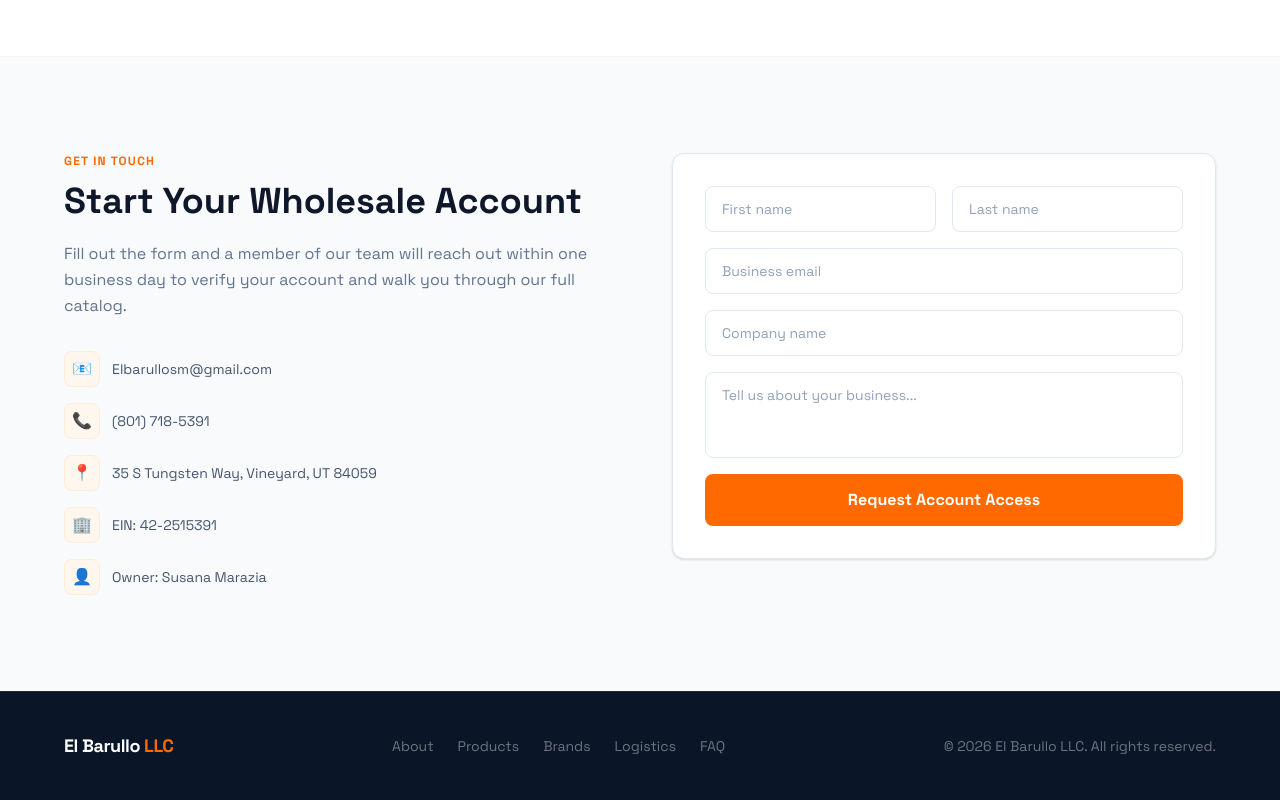
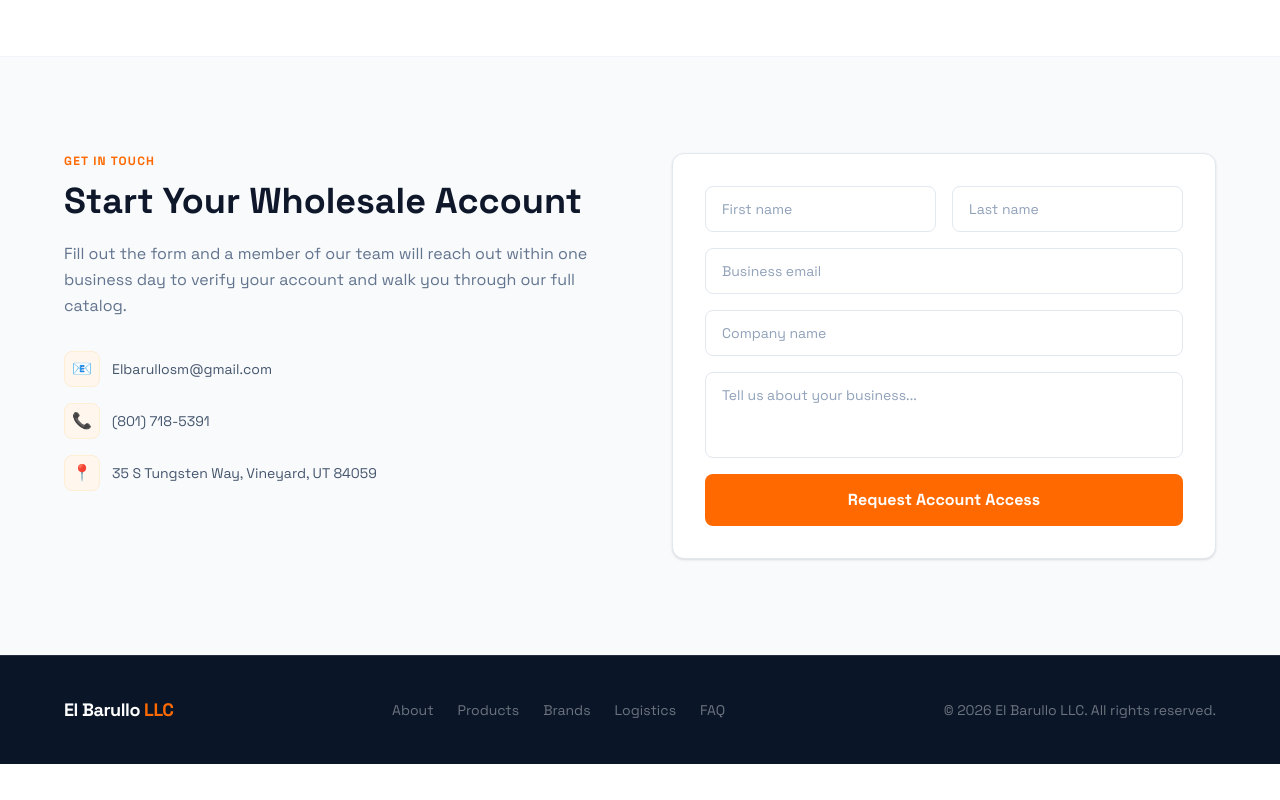
Before and after one commit to nelsonanaya1001-glitch/acme-landing, a Next.js app: page / in a window 1280 px wide. Shown: the part 4755-5555 px from the top of the page. After the commit the page ends 5519 px from the top, so only its background shows below. Built offline with nearby package versions, Linux system fonts and the light colour scheme.

Commit message:
Remove EIN and owner from contact section

```diff
--- a/app/page.tsx
+++ b/app/page.tsx
@@ -411,14 +411,6 @@
                 <span className="w-9 h-9 rounded-lg bg-orange-50 border border-orange-100 flex items-center justify-center text-base">📍</span>
                 35 S Tungsten Way, Vineyard, UT 84059
               </div>
-              <div className="flex items-center gap-3">
-                <span className="w-9 h-9 rounded-lg bg-orange-50 border border-orange-100 flex items-center justify-center text-base">🏢</span>
-                EIN: 42-2515391
-              </div>
-              <div className="flex items-center gap-3">
-                <span className="w-9 h-9 rounded-lg bg-orange-50 border border-orange-100 flex items-center justify-center text-base">👤</span>
-                Owner: Susana Marazia
-              </div>
             </div>
           </div>
           <form className="flex flex-col gap-4 bg-white border border-slate-200 rounded-xl p-8 shadow-sm">
```
